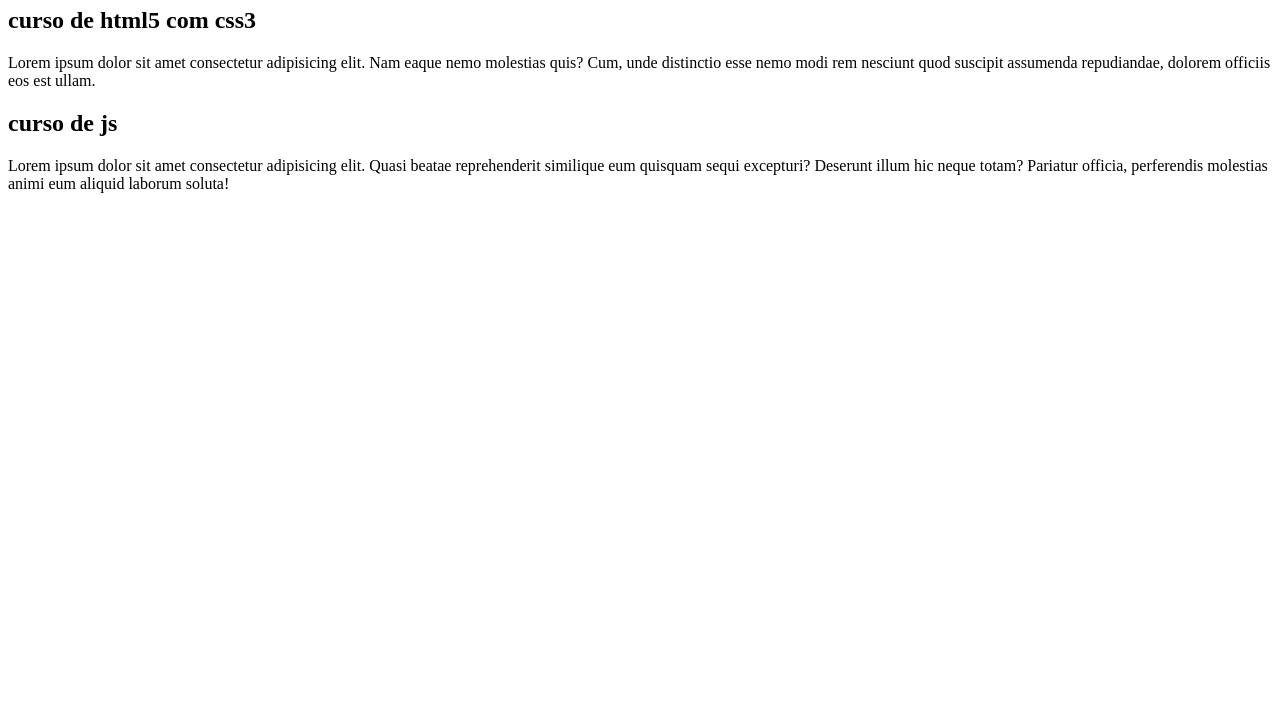
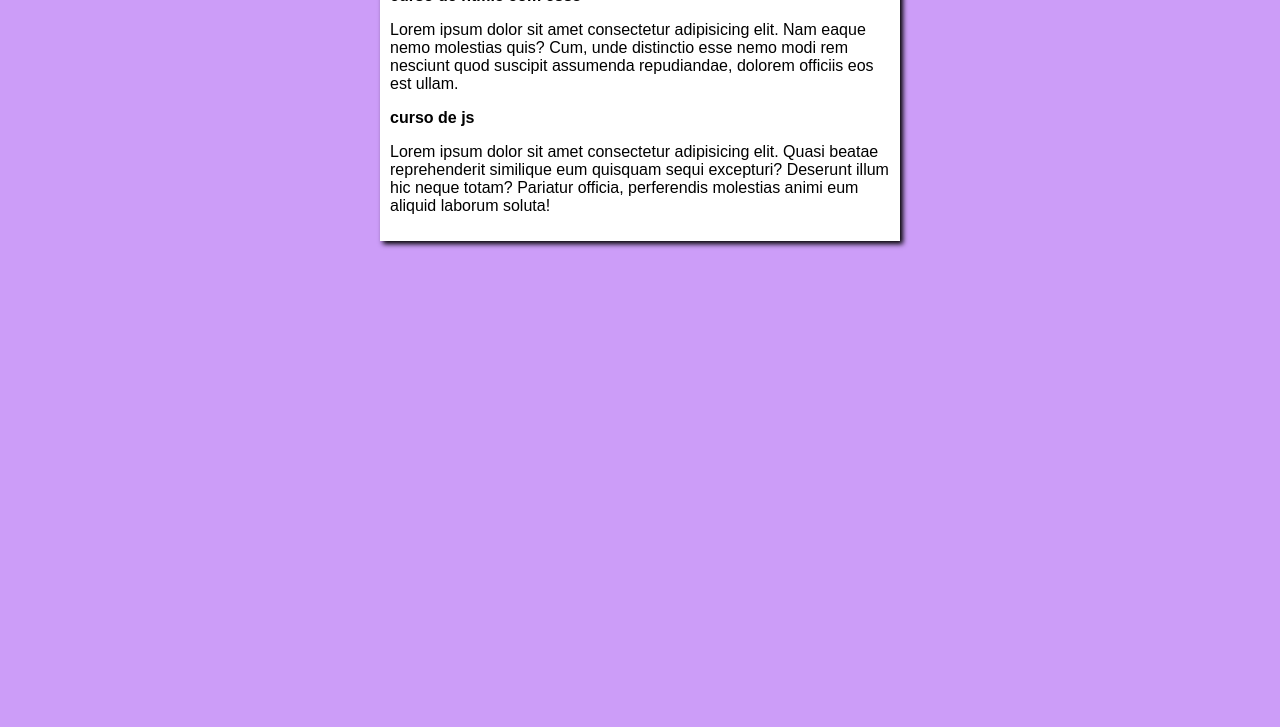
Before and after one commit to mickaelluis/projeto-site, a plain HTML site: page index.html in a window 1280 px wide. Shown: the part 73-800 px from the top of the page. Drawn offline with Linux system fonts and the light colour scheme.

Commit message:
Update index.html

```diff
--- a/index.html
+++ b/index.html
@@ -3,6 +3,7 @@
   <head>
     <meta charset="UTF-8" />
     <meta name="viewport" content="width=device-width, initial-scale=1.0" />
+    <link rel="stylesheet" href="./estilos/style.css" />
     <title>SIte de curso em video</title>
   </head>
   <body>
```
